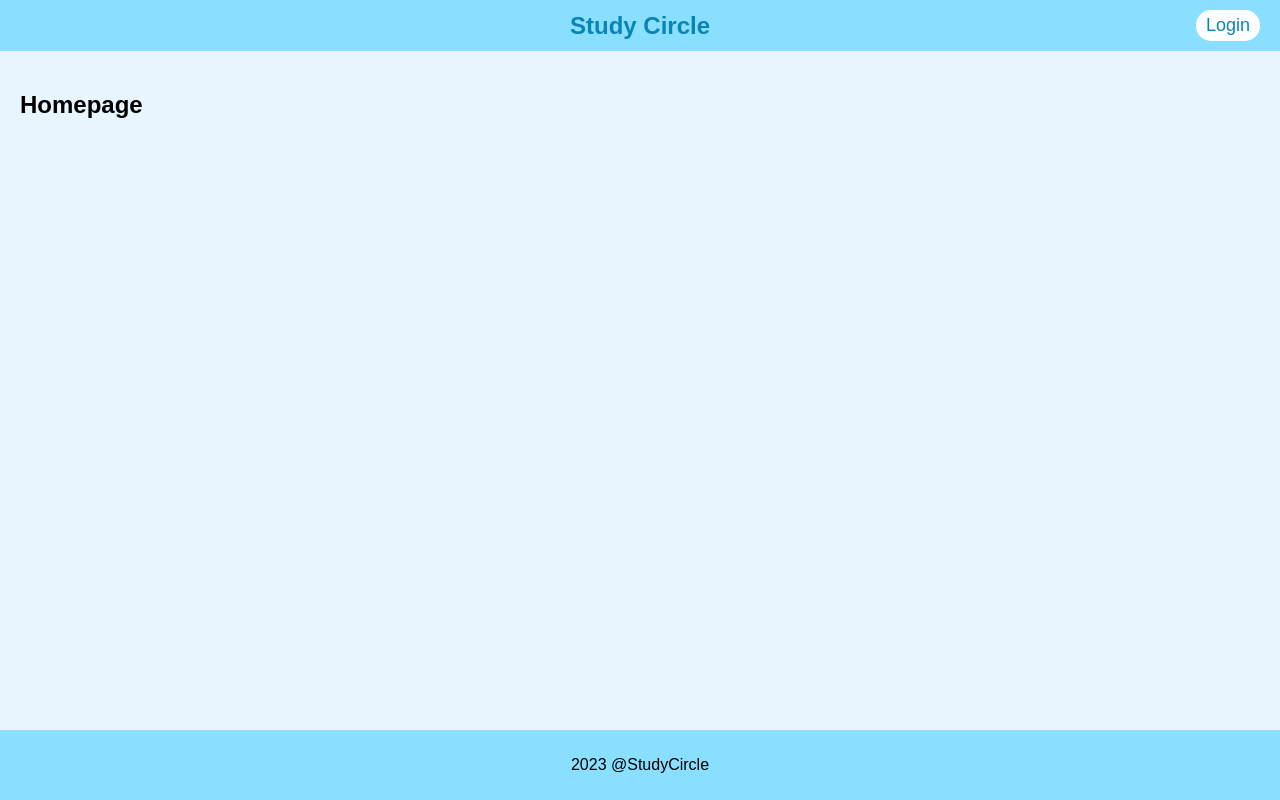
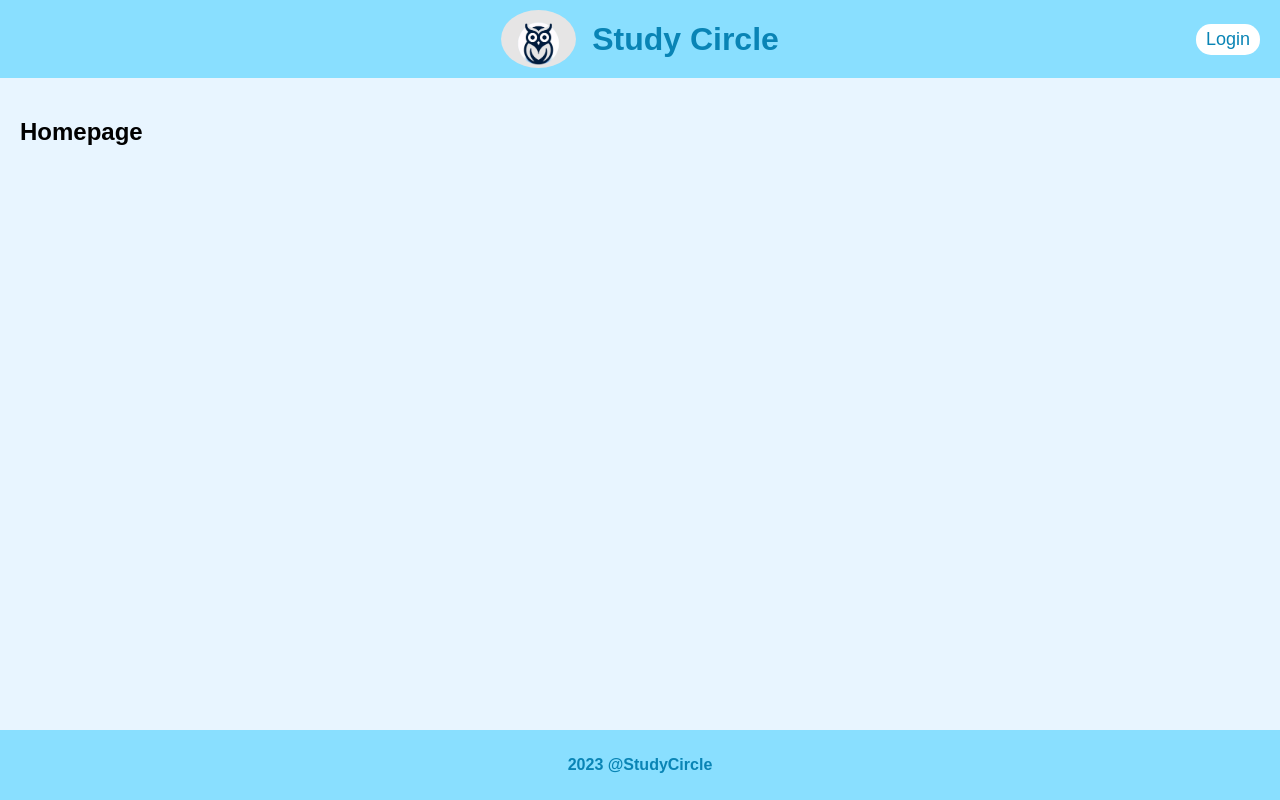
Before and after one commit to StudyCircleorg/StudyCircle, a Django app: page / in a window 1280 px wide. Run offline with Django 4.2, Linux system fonts and the light colour scheme.

Commit message:
Added the owl image and adjusted some views

```diff
--- a/studycircle/static/css/common.css
+++ b/studycircle/static/css/common.css
@@ -33,6 +33,10 @@ main {
     background-color: #89DFFF; /* Or any color you wish to use */
     padding: 10px 20px; /* Padding for spacing */
     text-align: center; /* Center the text inside the footer */
+}
+.footer p {
+    color: #0984B5;
+    font-weight: bold;
 }
 
 .nav-title {
@@ -88,3 +92,21 @@ a:hover {
 .secondary-font {
     color: #39ACE7;
 }
+
+.nav-title img {
+    max-width: 75px; /* Set the maximum width */
+    height: auto; /* Maintain the aspect ratio */
+    border-radius: 50%;
+}
+.nav-title {
+    display: flex;
+    align-items: center;
+    gap: 16px;
+
+}
+
+.nav-title h1 {
+    font-size: 32px;
+
+
+}
--- a/studycircle/templates/layout.html
+++ b/studycircle/templates/layout.html
@@ -13,7 +13,9 @@
         <div class="nav-space"></div> <!-- Empty div for spacing -->
 
         <div class="nav-title">
+            <img src="static/images/StudyCircleOwl.png" alt="Logo" class="rounded-image">
             <a href="{% url 'core:index' %}"><h1 class="primary-font">Study Circle</h1></a>
+
         </div>
 
         <div class="links">
```
Also changed, not shown: studycircle/static/images/StudyCircleOwl.png (added).
